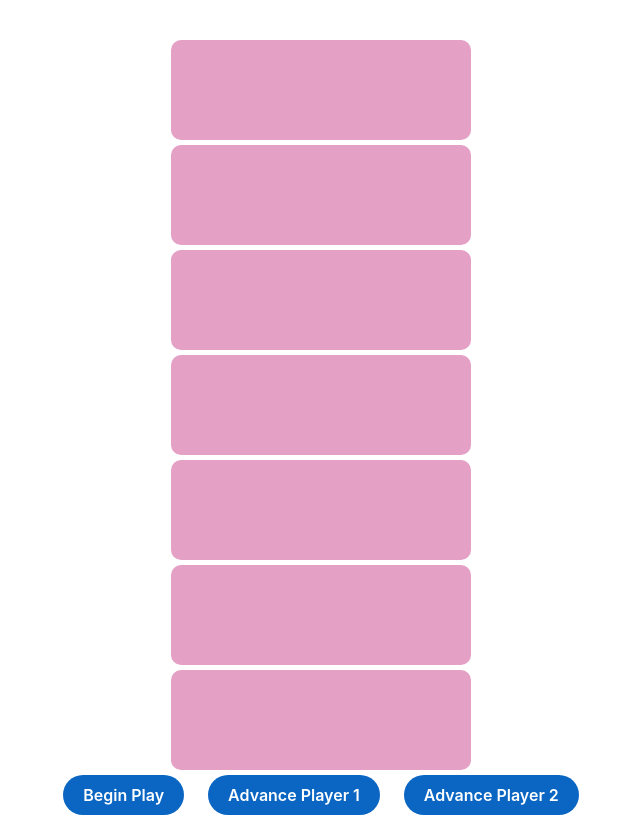
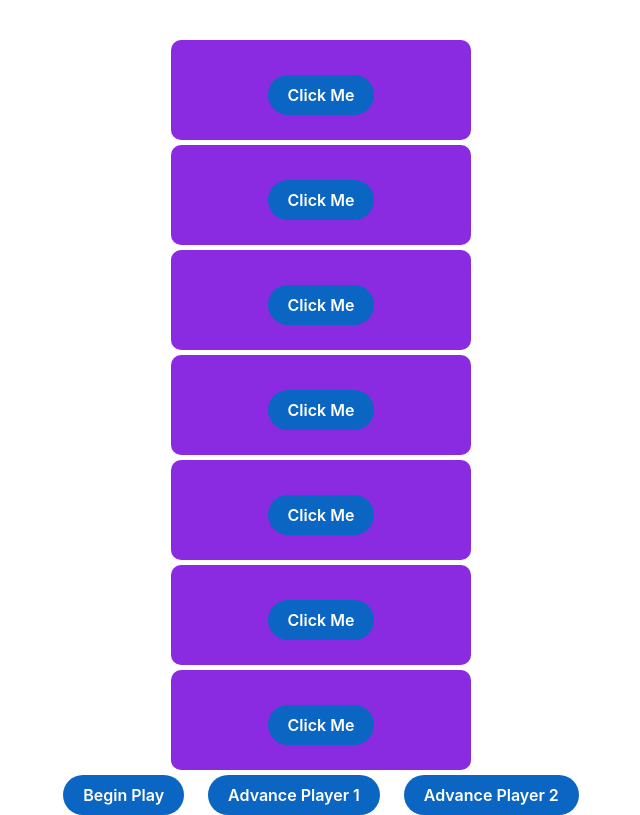
Before and after one commit to mercymorned/the-chase, a Next.js app: page / in a window 1280 px wide. Shown: the whole page, without its empty margins (319-959 px from the left). Built offline with nearby package versions, Linux system fonts and the light colour scheme.

Commit message:
feat: set Bar component style as a useState and create method to change appearance on button click

```diff
--- a/src/app/page.js
+++ b/src/app/page.js
@@ -7,7 +7,19 @@ import AdvanceChaserButton from './advance-chaser-button.js'
 import { useState } from "react";
 
 function Bar({value}) {
-  return <div className={styles.square}></div>
+  const [style, setStyle] = useState(styles.currentQuestion);
+
+  const changeStyle = () => {
+    if (style !== styles.currentQuestion) setStyle(styles.currentQuestion);
+    else setStyle(styles.wonQuestion);
+  };
+
+
+  return (
+  <div className={style}>
+    <button className={styles.button} onClick={changeStyle}>Click Me</button>
+  </div>
+  );
 }
 
 function InputBar() {
--- a/src/app/page.module.css
+++ b/src/app/page.module.css
@@ -180,6 +180,32 @@ a.secondary {
   color: white;
 }
 
+.currentQuestion {
+  margin-bottom: 5px;
+  width: 300px;
+  height: 100px;
+  background: blueviolet;
+  border-radius: 10px;
+  text-align: center;
+  line-height: 100px;
+  font-family: 'Futura';
+  font-size: 48px;
+  color: white;
+}
+
+.wonQuestion {
+  margin-bottom: 5px;
+  width: 300px;
+  height: 100px;
+  background: orange;
+  border-radius: 10px;
+  text-align: center;
+  line-height: 100px;
+  font-family: 'Futura';
+  font-size: 48px;
+  color: white;
+}
+
 /* .squares {
   width: 10%;
   height: 100px;
```
